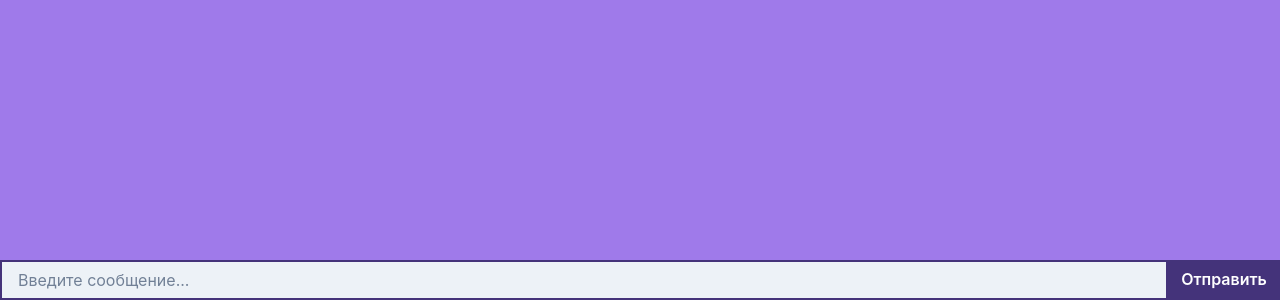
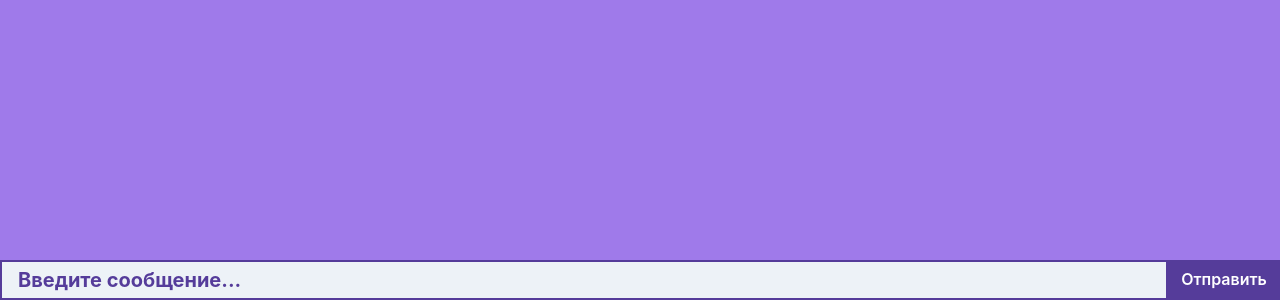
Before and after one commit to RandomEddi/ws-chat, a React (Vite) app in the folder client/: page / in a window 1280 px wide. Shown: the part 500-800 px from the top of the page. Built offline with nearby package versions, Linux system fonts and the light colour scheme; no server answers.

Commit message:
FIX: ChatInput colors

```diff
--- a/client/src/components/ChatInput.tsx
+++ b/client/src/components/ChatInput.tsx
@@ -8,7 +8,16 @@ export const ChatInput: FC = () => {
       <Grid templateColumns='1fr 112px'>
         <GridItem>
           <Input
-            borderColor={'purple.800'}
+            _focus={{
+              borderColor: 'purple.800',
+              background: 'gray.100',
+              color: 'purple.800'
+            }}
+            _placeholder={{ color: 'purple.700' }}
+            color='purple.700'
+            fontWeight={'bold'}
+            fontSize={'xl'}
+            borderColor={'purple.700'}
             borderRadius={'0'}
             size={'md'}
             focusBorderColor={'#153e75'}
@@ -17,7 +26,9 @@ export const ChatInput: FC = () => {
         </GridItem>
         <GridItem>
           <Button
-            bgColor={'purple.800'}
+            _hover={{ background: 'purple.800' }}
+            _active={{ background: 'purple.900' }}
+            bgColor={'purple.700'}
             borderRadius={'0'}
             w={'112px'}
             colorScheme={'blue'}
--- a/client/src/components/Message.tsx
+++ b/client/src/components/Message.tsx
@@ -4,8 +4,6 @@ interface Props {
   text: string
 }
 
-export const Message: FC<Props> = ({text}) => {
-  return (
-    <div></div>
-  )
+export const Message: FC<Props> = ({ text }) => {
+  return <div>{text}</div>
 }
```
